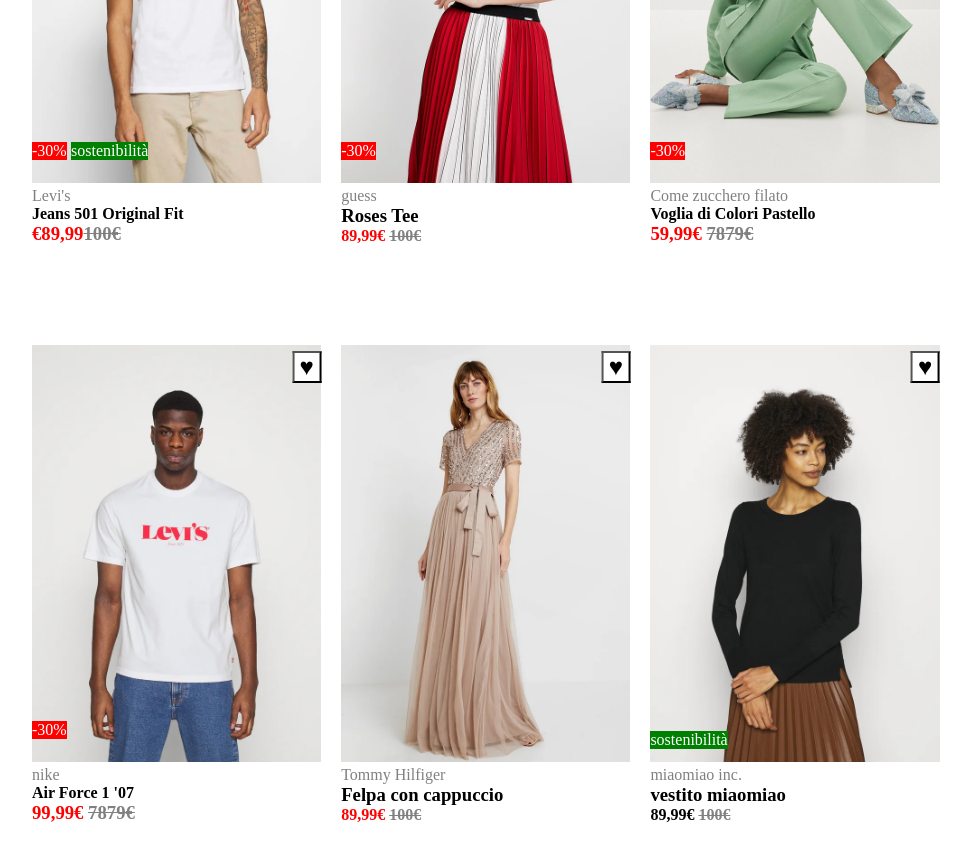
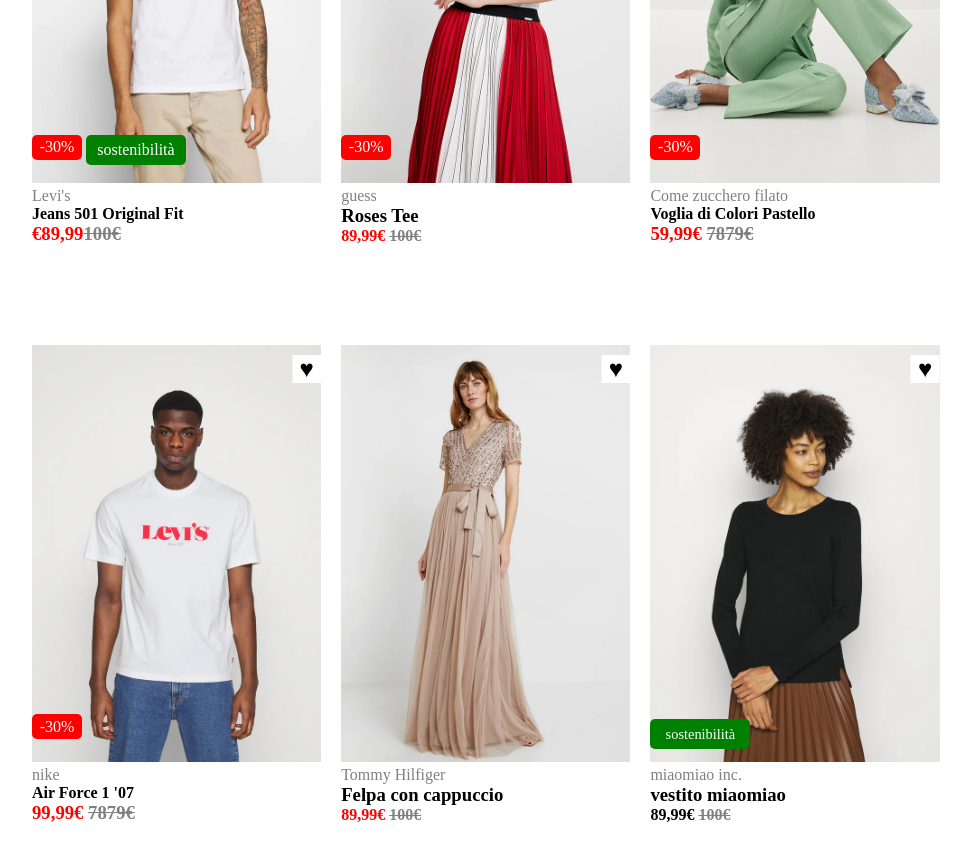
Before and after one commit to pierfilippodiviccaro/html-css-boolando, a plain HTML site: page index.html in a window 1280 px wide. Shown: the part 300-1160 px from the top of the page, without its empty margins (126-1097 px from the left). Drawn offline with Linux system fonts and the light colour scheme.

Commit message:
feat: prova nell'aggiunta delle animazioni per cambiare immagine in css

```diff
--- a/style.css
+++ b/style.css
@@ -33,6 +33,11 @@ img {
     bottom: 85px;
     position: absolute;
     color: white;
+    width: 50px;
+    text-align: center;
+    height: 25px;
+    align-content: center;
+    border-radius: 5px;
 }
 .card{
     position: relative;
@@ -46,13 +51,25 @@ img{
     bottom: 75px;
     position: absolute;
     color: white;
+    font-size: 0.9rem;
+    height: 30px;
+    width: 100px;
+    text-align: center;
+    align-content: center;
+    border-radius: 5px;
+
 }
 .eco2{
     background-color: green;
-    bottom: 85px;
+    bottom: 80px;
     position: absolute;
     color: white;
-    left: 39px;
+    left: 54px;
+    height: 30px;
+    width: 100px;
+    text-align: center;
+    align-content: center;
+    border-radius: 5px;
 
 }
 .line-through{
@@ -66,8 +83,13 @@ img{
      left: 95%;
   bottom: 92%;
   transform: translateX(-50%);
+  border: 0;
 }
 .like:hover{
     cursor: pointer;
     background-color: red;
 }
+.card > img:hover{
+    cursor: pointer;
+    transition: 200ms ease-in-out;
+}
```
